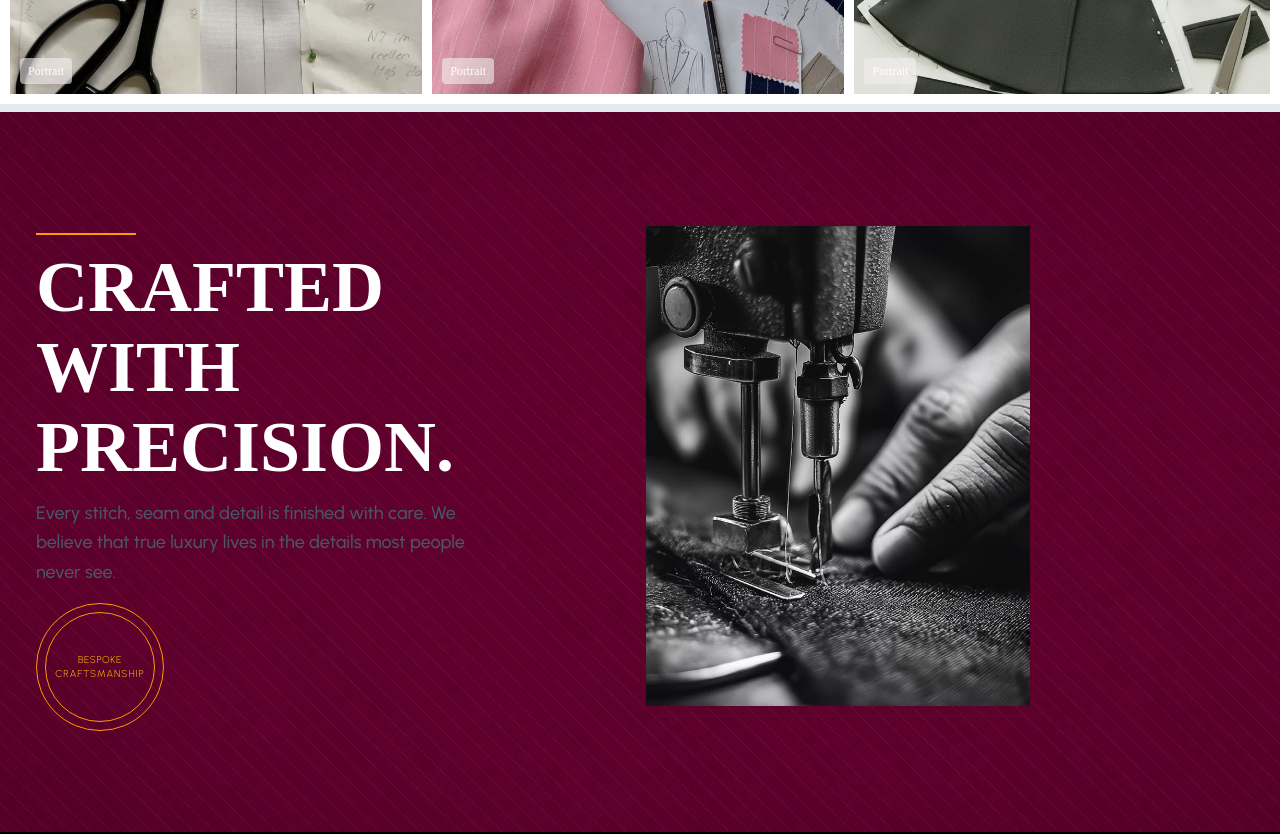
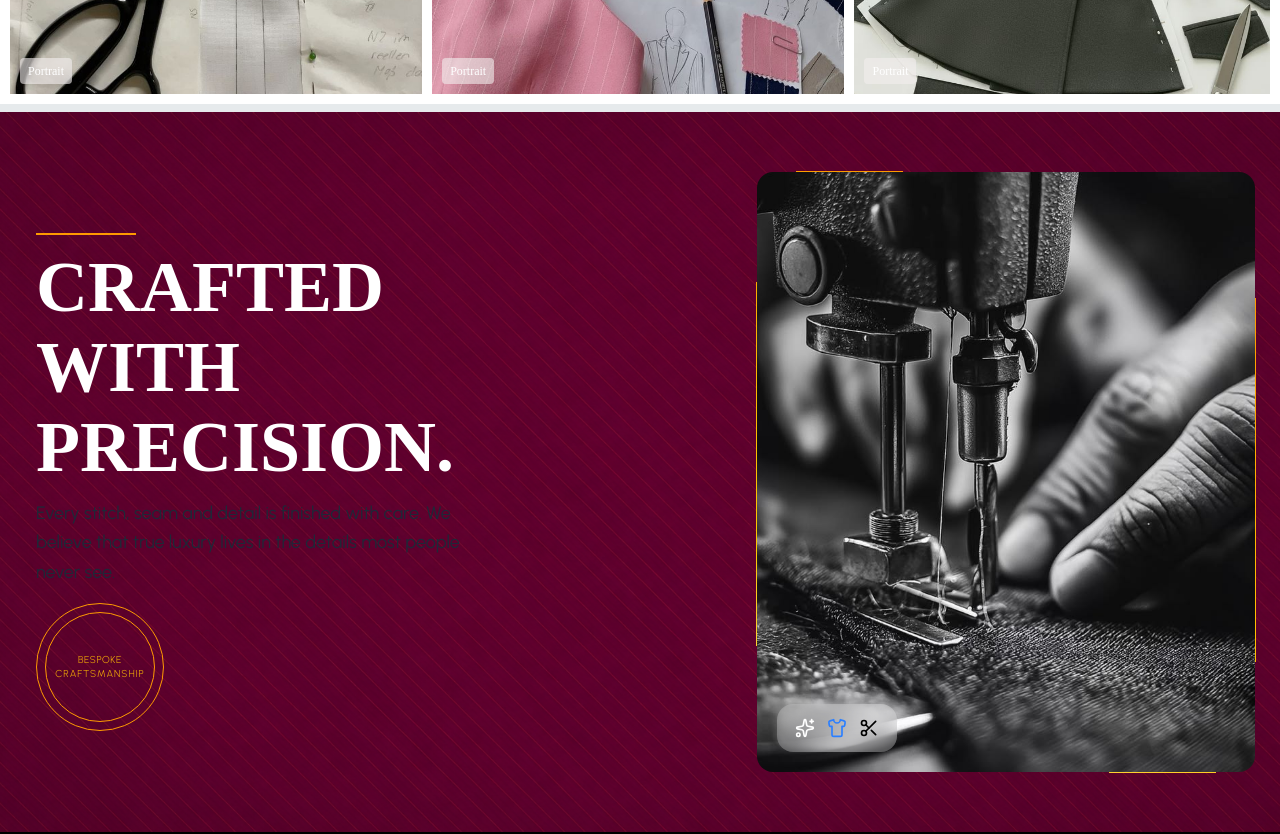
Before and after one commit to PromiseMachio/purity_GT_website, a React app in the folder frontend/: page / in a window 1280 px wide. Shown: the part 3300-4134 px from the top of the page. Built offline with nearby package versions, Linux system fonts and the light colour scheme; the HTML template or start-up script is replaced by a standard one; a web font is replaced by a local one.

Commit message:
Finished homepage

```diff
--- a/frontend/src/contents/home/Craft.jsx
+++ b/frontend/src/contents/home/Craft.jsx
@@ -1,5 +1,6 @@
 import React from 'react'
 import { CRAFTING_CONTENT } from '../../data/constants'
+import { Sparkles, Shirt, ScissorsIcon } from 'lucide-react'
 
 const Craft = () => {
     return (
@@ -9,13 +10,13 @@ const Craft = () => {
                     {/* left side  */}
                     <div className='text-left space-y-4 mt-5'>
                         <div className='border border-amber-500 w-25' />
-                        <div className=' text-7xl font-semibold text-white space-y-2' >
+                        <div className=' sm:text-7xl text-5xl font-semibold text-white space-y-2' >
                             <p>{CRAFTING_CONTENT.name[0]}</p>
                             <p>{CRAFTING_CONTENT.name[1]}</p>
                             <p>{CRAFTING_CONTENT.name[2]}</p>
                         </div>
 
-                        <div className='text-lg paragraph-font text-gray-600 text-based leading-relaxed tracking-normal'>
+                        <div className='sm:text-lg text-2xl paragraph-font sm:text-gray-800 text-gray-800  font-normal leading-relaxed tracking-normal'>
                             <p >{CRAFTING_CONTENT.paragraph[0]}</p>
                             <p >{CRAFTING_CONTENT.paragraph[1]}</p>
                             <p >{CRAFTING_CONTENT.paragraph[2]}</p>
@@ -30,16 +31,35 @@ const Craft = () => {
                         </div>
 
                     </div>
-                     {/* right side  */}
-                     <div className='relative w-100 h-120  p-5 overflow-hidden mb-5 mt-2 mr-3  max-w-md transition-transform duration-300 hover:scale-100 '>
-                        <img
-                        className=' absolute inset-0  bg-gradient-to-t from-black/80 via-black/30 to-transparent  w-96 h-120 mr-3  object-cover  transition-transform duration-300 hover:scale-100'
-                        src={CRAFTING_CONTENT.image} alt="" />
+                    {/* right side  */}
+                    <div className='relative'>
+                        <div className='relative overflow-hidden rounded-2xl aspect-4.5 max-w-125 ml-auto group'>
+                            <div className='absolute inset-0 rounded-2xl overflow-hidden'>
+                               <div className='absolute inset-0.5 bg-linear-to-r from-amber-300 via-amber-400 to-amber-500 animate-spin-slow rounded-2xl'>
+                            </div>
+                            </div>
 
-                     </div>
-
+                            <div className='relative rounded-2xl overflow-hidden m-px h-[calc(1005-2px)] transition-transform duration-300 hover:scale-105'>
+                                <img
+                                    className='w-[750px] h-[600px] object-cover'
+                                    src={CRAFTING_CONTENT.image} alt="" />
+                                <div className="absolute bottom-5 left-5 flex h-12 w-30 items-center justify-center rounded-2xl py-4 gap-3 bg-white/20 backdrop-blur-md">
+                                    <div className=''>
+                                        <Sparkles className="h-5 w-5 text-white transition-all duration-300 hover:text-amber-300 hover:fill-amber-300 " />
+                                    </div>
+                                    <div>
+                                        <Shirt className='h-5 w-5 text-blue-500 transition-all duration-300 hover:fill-blue-500' />
+                                    </div>
+                                    <div>
+                                        <ScissorsIcon className='h-5 w-5 text-black transition-all duration-300 hover:text-red-500' />
+                                    </div>
+                                </div>
+                            </div>
+                        </div>
+                    </div>
 
                     <div>
+
 
                     </div>
                 </div>
```
